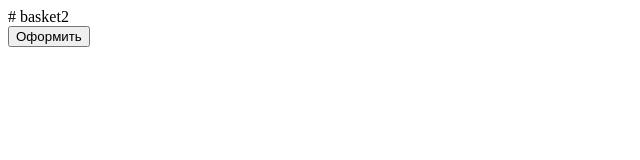
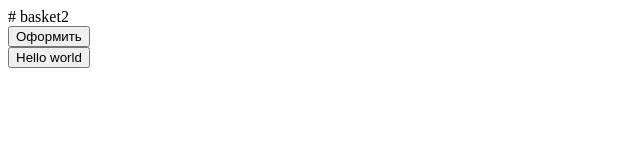
Before and after one commit to dj-oleg/basket2, a plain HTML site: page index.html in a window 1280 px wide. Shown: the whole page, without its empty margins (0-640 px from the left). Drawn offline with Linux system fonts and the light colour scheme.

Commit message:
Update index.html

```diff
--- a/index.html
+++ b/index.html
@@ -9,5 +9,6 @@
 </head>
 <body>
     <div><button>Оформить</button></div>
+    <div><button>Hello world</button></div>
 </body>
 </html>
```
